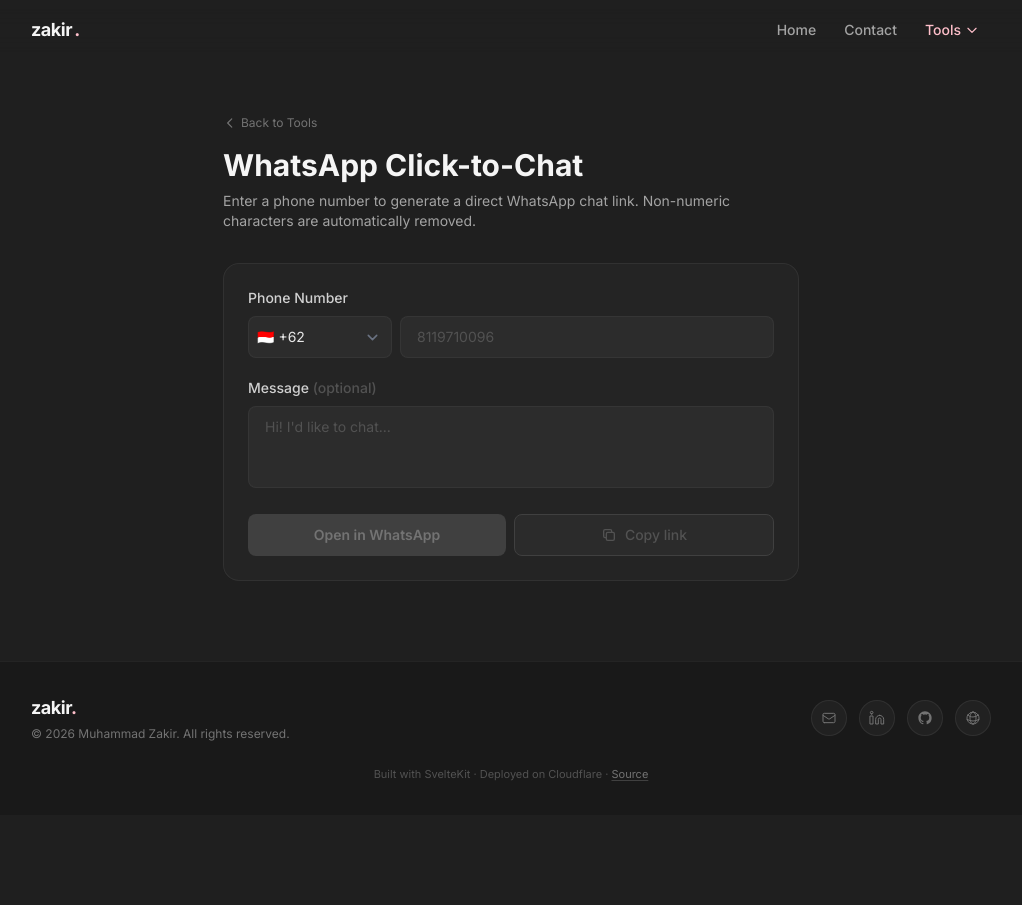
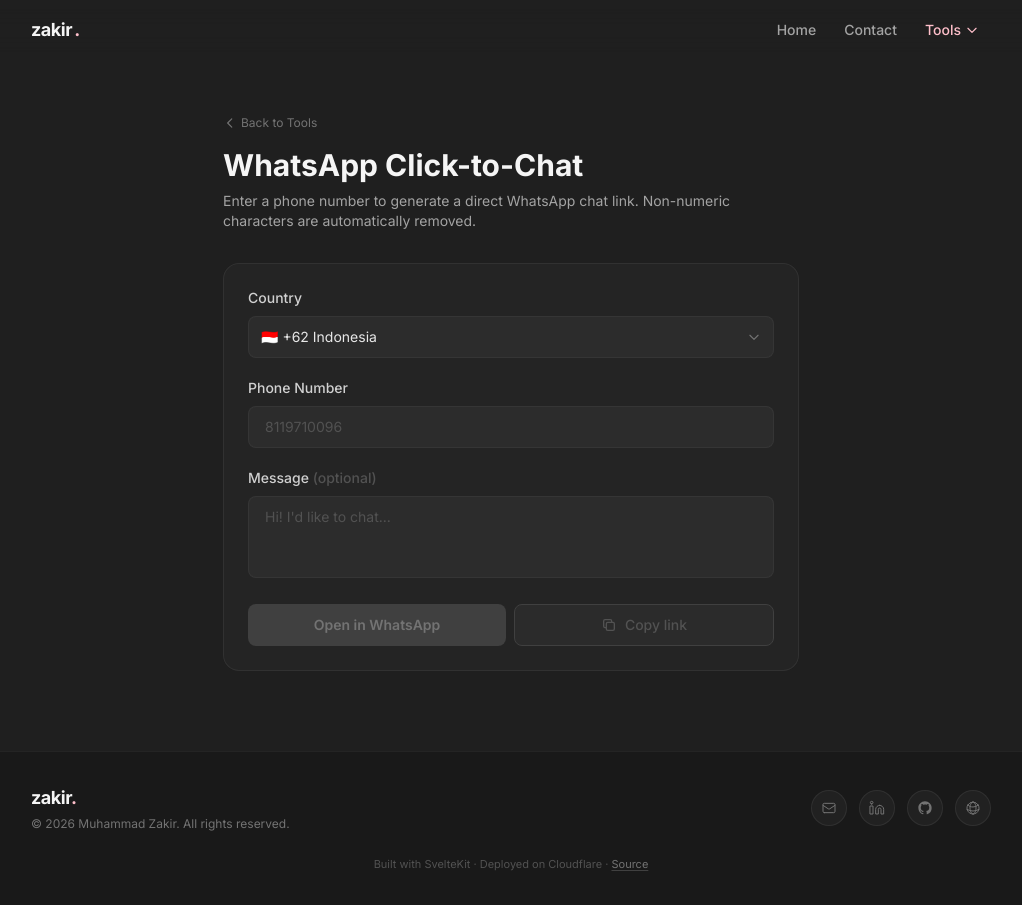
Before and after one commit to muhammad-zakir/website, a SvelteKit app: page /tools/whatsapp-click-to-chat in a window 1280 px wide. Shown: the whole page, without its empty margins (129-1151 px from the left). Before the commit the page ends 815 px from the top, so only its background shows below. Built offline with nearby package versions, Linux system fonts and the light colour scheme.

Commit message:
Use the new SearchableSelect

```diff
--- a/src/routes/tools/whatsapp-click-to-chat/+page.svelte
+++ b/src/routes/tools/whatsapp-click-to-chat/+page.svelte
@@ -2,7 +2,14 @@
 	import SeoHead from '$lib/components/SeoHead.svelte';
 	import ScrollReveal from '$lib/components/ui/ScrollReveal.svelte';
 	import GlassCard from '$lib/components/ui/GlassCard.svelte';
+	import SearchableSelect from '$lib/components/ui/SearchableSelect.svelte';
 	import { COUNTRIES, DEFAULT_PHONE_COUNTRY_CODE } from '$lib/countries';
+
+	const countryCodeOptions = COUNTRIES.map((country) => ({
+		value: country.phoneCode,
+		label: `${country.flag} +${country.phoneCode} ${country.name}`,
+		searchTerms: `${country.name} ${country.phoneCode} ${country.flag}`
+	}));
 
 	let selectedCountryCode = $state(DEFAULT_PHONE_COUNTRY_CODE);
 	let rawPhoneNumber = $state('');
@@ -125,24 +132,26 @@
 		<ScrollReveal delay={100}>
 			<GlassCard>
 				<div class="space-y-5">
-					<!-- Country Code + Phone Number -->
+					<!-- Country Code -->
+					<div>
+						<label for="country-code-select" class="mb-2 block text-sm font-medium text-graphite-200">
+							Country
+						</label>
+						<SearchableSelect
+							options={countryCodeOptions}
+							value={selectedCountryCode}
+							onchange={(newValue) => (selectedCountryCode = newValue)}
+							placeholder="Search country..."
+							id="country-code-select"
+							ariaLabel="Select country code"
+						/>
+					</div>
+
+					<!-- Phone Number -->
 					<div>
 						<label for="phone-number-input" class="mb-2 block text-sm font-medium text-graphite-200">
 							Phone Number
 						</label>
-						<div class="flex gap-2">
-							<select
-								id="country-code-select"
-								bind:value={selectedCountryCode}
-								class="w-[7.5rem] shrink-0 rounded-lg border border-graphite-600/50 bg-graphite-700/50 px-2 py-2.5 text-sm text-graphite-100 transition-colors duration-200 focus:border-pastel-300/50 focus:ring-1 focus:ring-pastel-300/30 sm:w-36"
-								aria-label="Country code"
-							>
-								{#each COUNTRIES as country}
-									<option value={country.phoneCode}>
-										{country.flag} +{country.phoneCode}
-									</option>
-								{/each}
-							</select>
 						<input
 							id="phone-number-input"
 							type="text"
@@ -151,9 +160,8 @@
 							oninput={handlePhoneNumberInput}
 							onpaste={handlePhoneNumberPaste}
 							placeholder="8119710096"
-								class="min-w-0 flex-1 rounded-lg border border-graphite-600/50 bg-graphite-700/50 px-4 py-2.5 text-sm text-graphite-100 placeholder:text-graphite-500 transition-colors duration-200 focus:border-pastel-300/50 focus:ring-1 focus:ring-pastel-300/30"
+							class="w-full rounded-lg border border-graphite-600/50 bg-graphite-700/50 px-4 py-2.5 text-sm text-graphite-100 placeholder:text-graphite-500 transition-colors duration-200 focus:border-pastel-300/50 focus:ring-1 focus:ring-pastel-300/30"
 						/>
-						</div>
 						{#if displayFormattedNumber}
 							<p class="mt-2 text-xs text-graphite-400">
 								Formatted: <span class="font-medium text-pastel-300">{displayFormattedNumber}</span>
```
Lines whose indentation alone changed are shown as unchanged.
